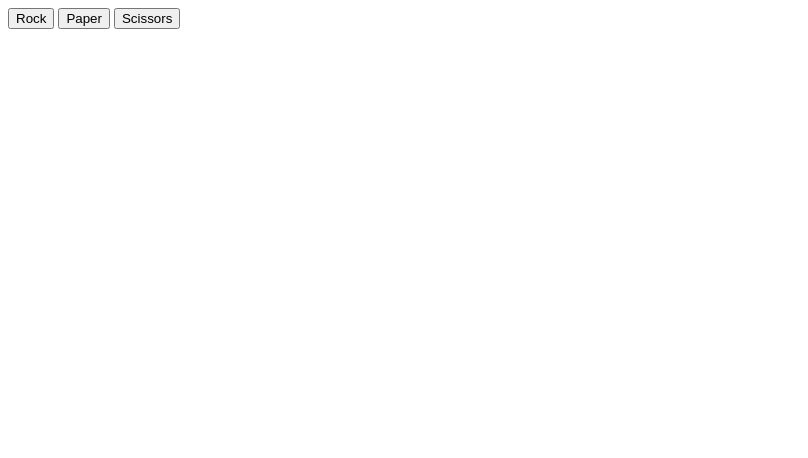
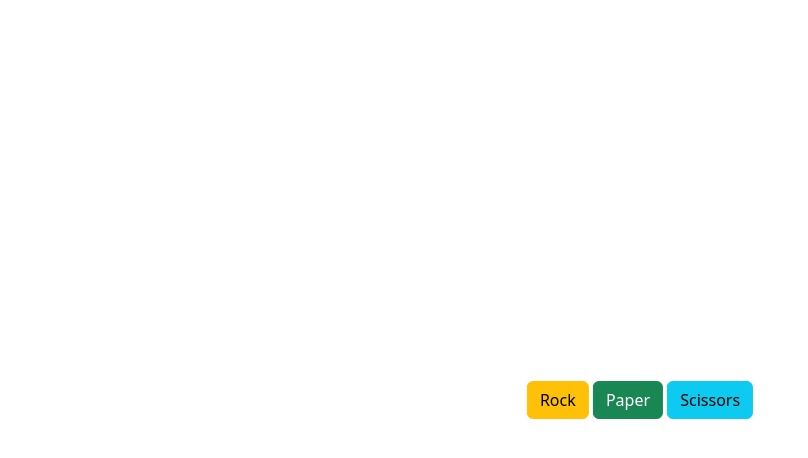
Before and after one commit to AkimZmerli/rockPaperScissors, a plain HTML site: page index.html in a window 1280 px wide. Shown: the whole page, without its empty margins (0-808 px from the left). Drawn offline with nearby package versions, Linux system fonts and the light colour scheme.

Commit message:
bootstrapStyle

```diff
--- a/index.html
+++ b/index.html
@@ -4,11 +4,20 @@
     <meta charset="UTF-8" />
     <meta name="viewport" content="width=device-width, initial-scale=1.0" />
     <title>Document</title>
+    <link
+      href="https://cdn.jsdelivr.net/npm/bootstrap@5.3.3/dist/css/bootstrap.min.css"
+      rel="stylesheet"
+      integrity="sha384-QWTKZyjpPEjISv5WaRU9OFeRpok6YctnYmDr5pNlyT2bRjXh0JMhjY6hW+ALEwIH"
+      crossorigin="anonymous"
+    />
+    <link rel="stylesheet" href="main.css" />
   </head>
   <body>
-    <button id="btnI">Rock</button>
-    <button id="btnII">Paper</button>
-    <button id="btnIII">Scissors</button>
+    <div class="Button-Group">
+      <button type="button" class="btn btn-warning" id="btnI">Rock</button>
+      <button type="button" class="btn btn-success" id="btnII">Paper</button>
+      <button type="button" class="btn btn-info" id="btnIII">Scissors</button>
+    </div>
     <script src="script.js"></script>
   </body>
 </html>
--- /dev/null
+++ b/main.css
@@ -0,0 +1,10 @@
+.Button-Group {
+  position: absolute;
+  top: 50%;
+  left: 50%;
+  transform: translate(-50%, -50%);
+}
+
+button {
+  gap: 20rem;
+}
```
